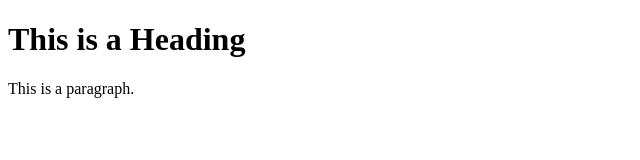
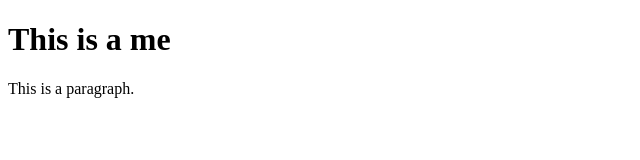
Before and after one commit to NoSideOfLife/Resume, a plain HTML site: page index.html in a window 1280 px wide. Shown: the whole page, without its empty margins (0-640 px from the left). Drawn offline with Linux system fonts and the light colour scheme.

Commit message:
Update index.html

```diff
--- a/index.html
+++ b/index.html
@@ -5,7 +5,7 @@
 </head>
 <body>
 
-<h1>This is a Heading</h1>
+<h1>This is a me</h1>
 <p>This is a paragraph.</p>
 
 </body>
```
